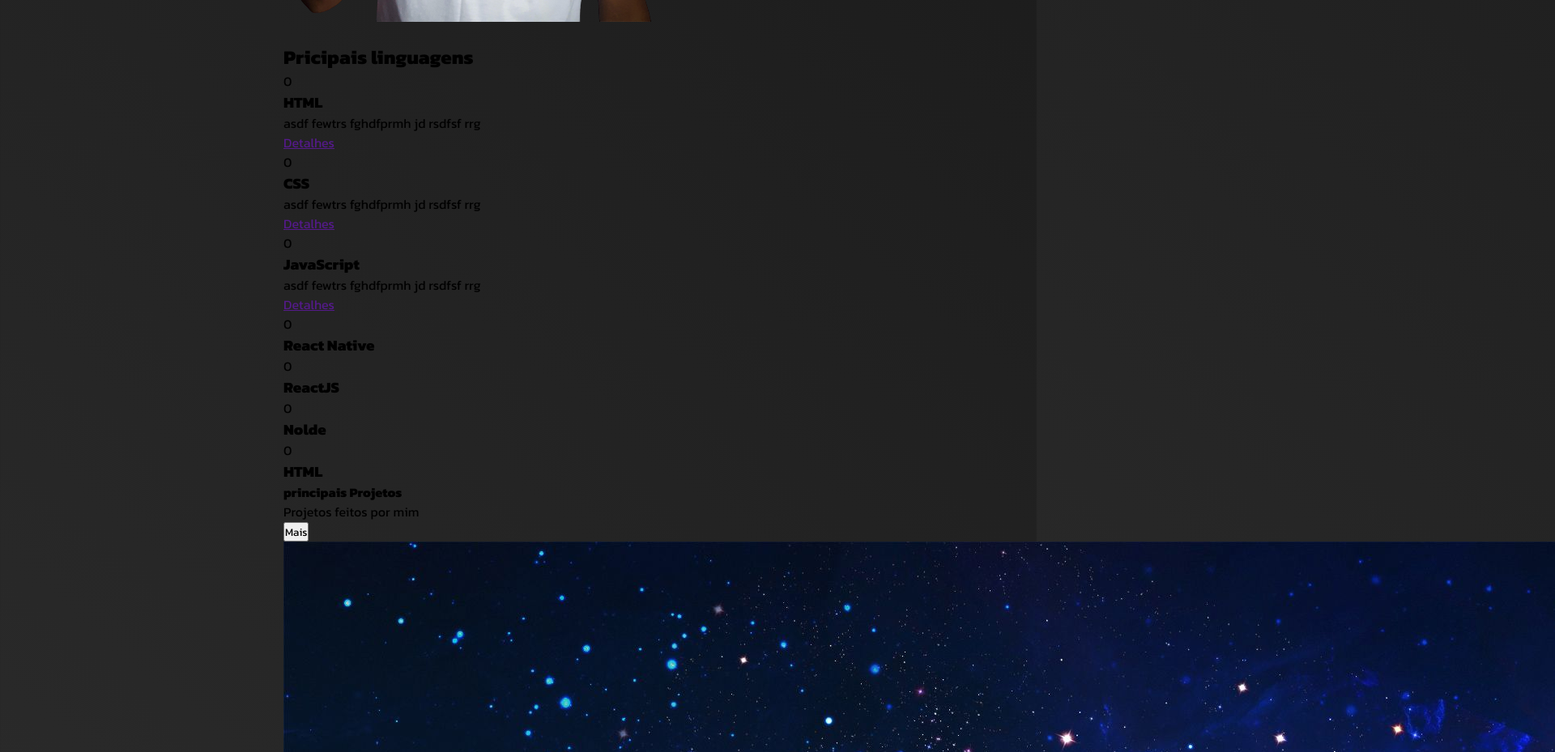
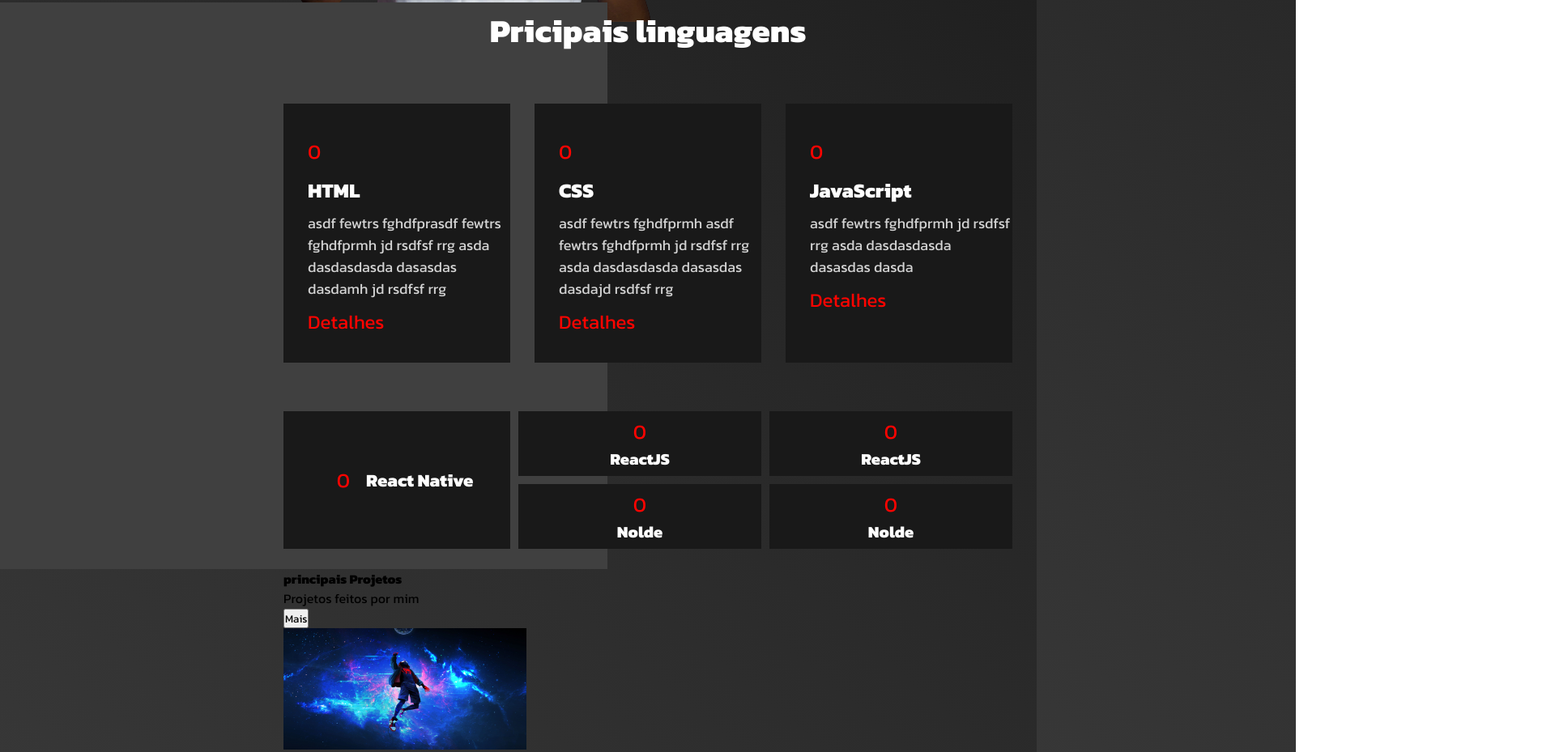
Before and after one commit to RomarioDaSilva/meu-portfolio, a plain HTML site: page index.html in a window 1280 px wide. Shown: the part 587-1516 px from the top of the page at 81% size, 1920 px wide, since content can reach past the window. Drawn offline with Linux system fonts and the light colour scheme.

Commit message:
CSS da parte copetencias

```diff
--- a/index.html
+++ b/index.html
@@ -38,44 +38,55 @@
                 <button>Conheça-me</button>
             </div>
         </div>
+        <div class="bloco"></div>
         <div class="competencias">
             <h2>Pricipais linguagens</h2>
             <div class="container">
                 <div class="box">
                     <span>0</span>
                     <h3>HTML</h3>
-                    <p>asdf fewtrs fghdfprmh jd rsdfsf rrg </p>
+                    <p>asdf fewtrs fghdfprasdf fewtrs fghdfprmh jd rsdfsf rrg asda dasdasdasda dasasdas dasdamh jd rsdfsf rrg </p>
                     <a href="">Detalhes</a>
                 </div>
                 <div class="box">
                     <span>0</span>
                     <h3>CSS</h3>
-                    <p>asdf fewtrs fghdfprmh jd rsdfsf rrg </p>
+                    <p>asdf fewtrs fghdfprmh asdf fewtrs fghdfprmh jd rsdfsf rrg asda dasdasdasda dasasdas dasdajd rsdfsf rrg </p>
                     <a href="">Detalhes</a>
                 </div>
                 <div class="box">
                     <span>0</span>
                     <h3>JavaScript</h3>
-                    <p>asdf fewtrs fghdfprmh jd rsdfsf rrg </p>
+                    <p>asdf fewtrs fghdfprmh jd rsdfsf rrg asda dasdasdasda dasasdas dasda</p>
                     <a href="">Detalhes</a>
                 </div>
             </div>
             <div class="container">
-                <div class="box">
+                <div class="box-m">
                     <span>0</span>
                     <h3>React Native</h3>
                 </div>
-                <div class="box">
+                <div class="caixa">
+                    <div class="container-box">
+                        <div class="box-p">
                             <span>0</span>
                             <h3>ReactJS</h3>
                         </div>
-                <div class="box">
+                        <div class="box-p">
                             <span>0</span>
                             <h3>Nolde</h3>
                         </div>
-                <div class="box">
+                    </div>
+                    <div class="container-box">
+                        <div class="box-p">
                             <span>0</span>
-                    <h3>HTML</h3>
+                            <h3>ReactJS</h3>
+                        </div>
+                        <div class="box-p">
+                            <span>0</span>
+                            <h3>Nolde</h3>
+                        </div>
+                    </div>
                 </div>
             </div>
         </div>
--- a/styles.css
+++ b/styles.css
@@ -2,7 +2,6 @@
     margin: 0;
     padding: 0;
     font-family: 'Kanit', sans-serif;
-
 }
 
 body {
@@ -58,6 +57,9 @@ section {
     flex-direction: row;
     align-items: center;
 }
+.inicio img {
+    z-index: -1;
+}
 
 .inicio .container h3{
     color: #ff0400;
@@ -83,3 +85,127 @@ section {
     padding: 5px 20px;
     border-radius: 4px;
 }
+
+.bloco {
+    background: #404040;
+    height: 700px;
+    width: 750px;
+    position: absolute;
+    top: 590px;
+    left: 0px;
+    display: flex;
+    z-index: -1;
+}
+
+.competencias {
+    display: flex;
+    flex-direction: column;
+    justify-content: center;
+    align-items: center;
+    height: 650px;
+    z-index: 1;
+}
+
+.competencias h2 {
+    color: #fff;
+    font-size: 40px;
+    margin-bottom: 60px;
+}
+
+.competencias .container {
+    display: flex;
+    justify-content: space-between;
+    width: 100%;
+    margin-bottom: 60px;
+}
+
+.competencias .container .box {
+    height: 280px;
+    width:250px;
+    display: block;
+    padding-left: 30px;
+    padding-top: 40px;
+    background: #191919;
+}
+
+.competencias .container .box span {
+    font-size: 25px;
+    color: #ff0400;
+}
+
+.competencias .container .box h3 {
+    color: #fff;
+    font-size: 25px;
+    margin-top: 10px;
+}
+
+.competencias .container .box p {
+    color: #d3d3d3;
+    font-size: 18px;
+    margin-top: 8px;
+    margin-bottom: 10px;
+}
+
+.competencias .container .box a {
+    color: #ff0400;
+    text-decoration: none;
+    font-size: 24px;
+    margin-top: 8px;
+}
+
+.competencias .container .box-m {
+    height: 170px;
+    width: 300px;
+    display: flex;
+    align-items: center;
+    justify-content: center;
+    flex-direction: row;
+    background: #191919;
+}
+
+.competencias .container .caixa {
+    display: flex;
+    flex-direction: row;
+}
+
+.competencias .container .caixa .container-box {
+
+}
+
+.competencias .container .box-p {
+    height: 80px;
+    width: 300px;
+    display: flex;
+    align-items: center;
+    justify-content: center;
+    flex-direction: column;
+    background: #191919;
+    margin-bottom: 10px;
+    margin-left: 10px;
+}
+
+.competencias .container .box-m span {
+    font-size: 25px;
+    margin: 20px;
+    color: #ff0400;
+}
+
+.competencias .container .box-m h3 {
+    color: #fff;
+    font-size: 22px;
+}
+
+.competencias .container .caixa .container-box span {
+    font-size: 25px;
+    color: #ff0400;
+}
+
+.competencias .container .caixa .container-box h3 {
+    color: #fff;
+    font-size: 20px;
+}
+
+.projetos .container-projetos .box-projeto img {
+    width: 300px;
+    height: 150px;
+}
```
Lines whose indentation alone changed are shown as unchanged.
